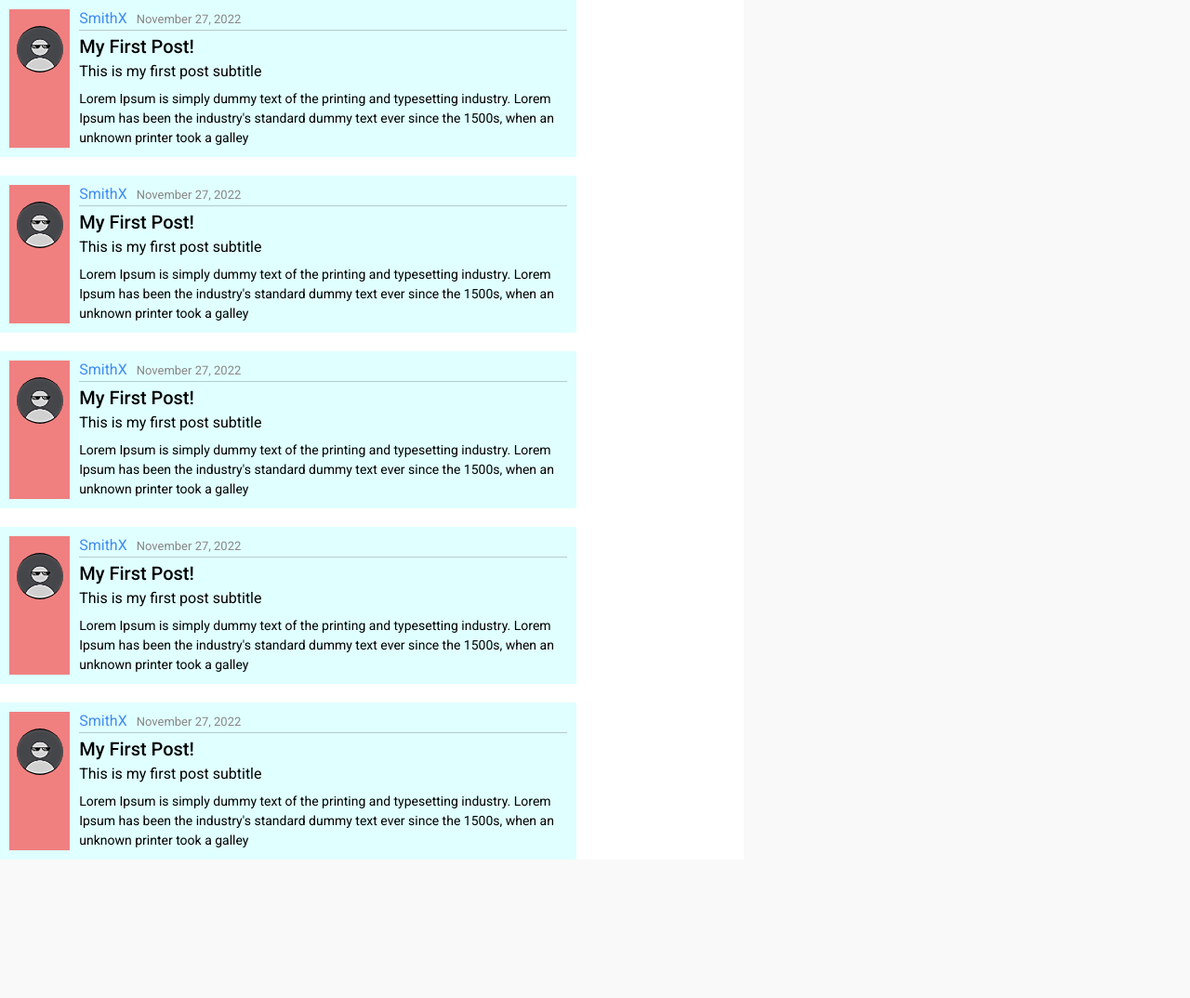
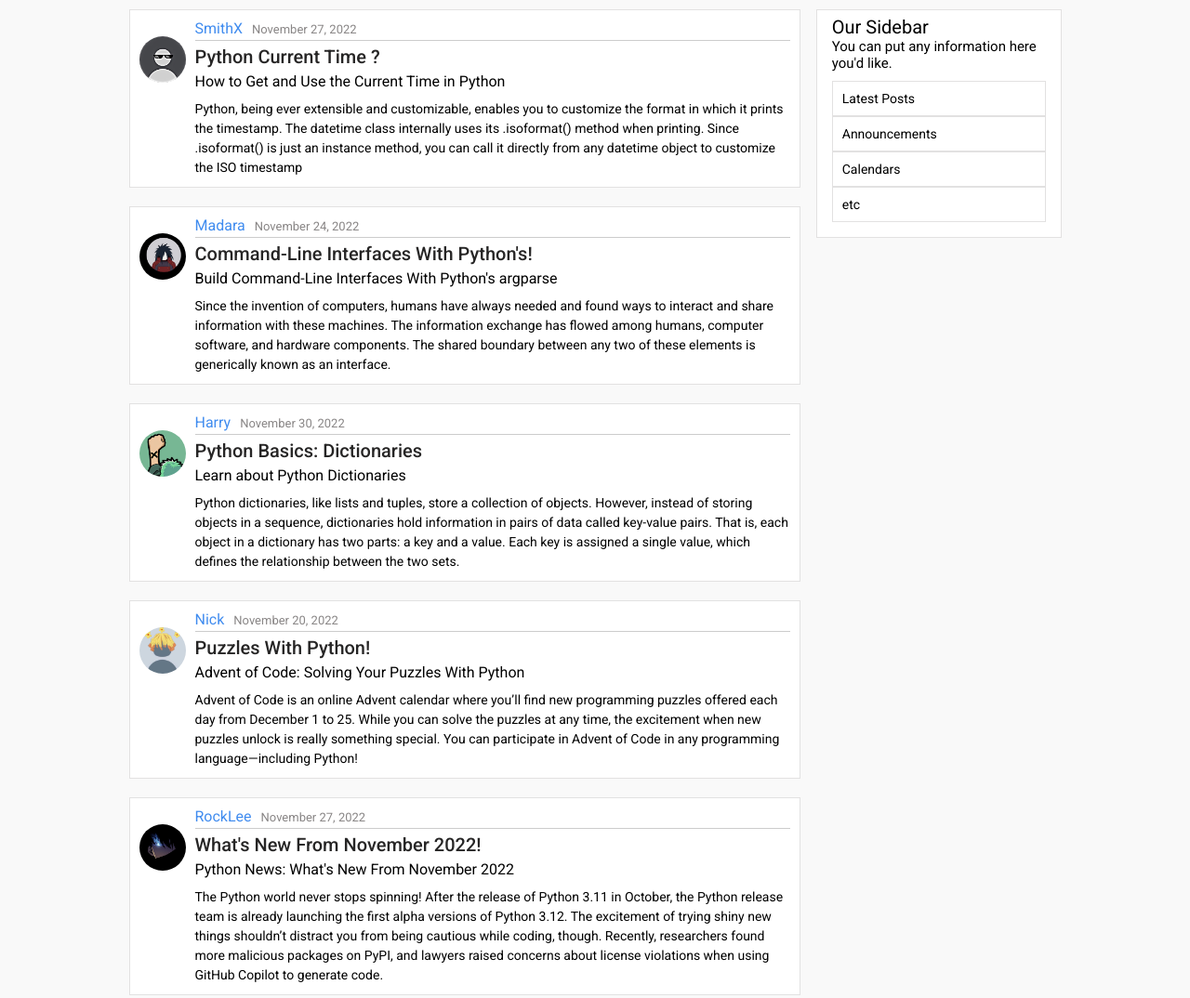
Before and after one commit to sumitgirwal/CodeBeLog-Template, a plain HTML site: page index.html in a window 1280 px wide. Shown: the whole page at 93% size. Drawn offline with Linux system fonts and the light colour scheme.

Commit message:
Added sidebar and container

```diff
--- a/assets/styles/blog.css
+++ b/assets/styles/blog.css
@@ -1,20 +1,23 @@
 .blog-section {
-    width: 800px;
-    background-color: white;
+    width: 740px;
+
 
     display: grid;
     gap: 20px;
 }
 
 .blog {
-    background-color: lightcyan;
-    width: 600px;
+    /* background-color: lightcyan; */
+    background-color: white;
+    width: 700px;
     padding: 10px;
     display: flex;
+
+    border: 1px solid rgba(198, 195, 195, 0.5);
 }
 
 .blog-left {
-    background-color: lightcoral;
+    /* background-color: lightcoral; */
     width: 150px;
     display: flex;
 }
@@ -23,6 +26,8 @@
     width: 50px;
     height: 50px;
     border-radius: 25px;
+    object-fit: cover;
+    object-position: center;
     margin-left: auto;
     margin-right: auto;
     margin-top: 18px;
@@ -62,6 +67,8 @@
 }
 
 .blog-title {
+    color: rgb(38, 37, 37);
+    text-decoration: none;
     font-size: 20px;
     font-weight: 500;
 }
--- a/assets/styles/general.css
+++ b/assets/styles/general.css
@@ -7,3 +7,20 @@ body {
     background-color: #f9f9f9;
     padding-bottom: 200px;
 }
+
+
+main {
+
+    margin-left: auto;
+    margin-right: auto;
+    margin-top: 10px;
+    margin-bottom: 10px;
+    max-width: 1003px;
+
+    display: flex;
+}
+
+p {
+    margin-left: 0;
+    margin-right: 0;
+}
--- a/assets/styles/sidebar.css
+++ b/assets/styles/sidebar.css
@@ -0,0 +1,33 @@
+.sidebar {
+    width: 250px;
+    height: 100%;
+    background-color: white;
+    border: 1px solid rgba(198, 195, 195, 0.5);
+    padding: 6px 6px;
+
+}
+
+.sidebar-title {
+    font-size: 20px;
+    margin-left: 10px;
+    margin-right: 10px;
+}
+
+.sidebar-subtitle {
+    font-size: 15px;
+    margin-left: 10px;
+    margin-right: 10px;
+}
+
+.sidebar-block {
+    font-size: 14px;
+    padding: 10px;
+
+}
+
+.sidebar-block p {
+    margin: 0;
+    padding: 10px;
+    border: 1px solid rgba(198, 195, 195, 0.5);
+
+}
--- a/index.html
+++ b/index.html
@@ -24,105 +24,117 @@
                         <p>November 27, 2022</p>
                     </div>
                     <div class="blog-body">
-                        <div class="blog-title">
-                            My First Post!
-                        </div>
+                        <a href="#" class="blog-title">
+                            Python Current Time ?
+                        </a>
                         <div class="blog-subtitle">
-                            This is my first post subtitle
+                            How to Get and Use the Current Time in Python
                         </div>
                         <div class="blog-description">
-                            Lorem Ipsum is simply dummy text of the printing and typesetting industry. Lorem Ipsum has been the industry's standard dummy text ever since the 1500s, when an unknown printer took a galley
+                            Python, being ever extensible and customizable, enables you to customize the format in which it prints the timestamp. The datetime class internally uses its .isoformat() method when printing. Since .isoformat() is just an instance method, you can call it directly from any datetime object to customize the ISO timestamp
+
                         </div>
                     </div>
                 </div>
             </div>
             <div class="blog">
                 <div class="blog-left">
-                    <img src="assets/images/logo/user1.jpg" alt="User Logo">
+                    <img src="assets/images/logo/user2.jpg" alt="User Logo">
                 </div>
                 <div class="blog-right">
                     <div class="blog-header">
-                        <a href="#">SmithX</a>
-                        <p>November 27, 2022</p>
+                        <a href="#">Madara</a>
+                        <p>November 24, 2022</p>
                     </div>
                     <div class="blog-body">
-                        <div class="blog-title">
-                            My First Post!
-                        </div>
+                        <a href="#" class="blog-title">
+                            Command-Line Interfaces With Python's!
+                        </a>
                         <div class="blog-subtitle">
-                            This is my first post subtitle
+                            Build Command-Line Interfaces With Python's argparse
                         </div>
                         <div class="blog-description">
-                            Lorem Ipsum is simply dummy text of the printing and typesetting industry. Lorem Ipsum has been the industry's standard dummy text ever since the 1500s, when an unknown printer took a galley
+                            Since the invention of computers, humans have always needed and found ways to interact and share information with these machines. The information exchange has flowed among humans, computer software, and hardware components. The shared boundary between any two of these elements is generically known as an interface.
                         </div>
                     </div>
                 </div>
             </div>
             <div class="blog">
                 <div class="blog-left">
-                    <img src="assets/images/logo/user1.jpg" alt="User Logo">
+                    <img src="assets/images/logo/user3.jpg" alt="User Logo">
                 </div>
                 <div class="blog-right">
                     <div class="blog-header">
-                        <a href="#">SmithX</a>
-                        <p>November 27, 2022</p>
+                        <a href="#">Harry</a>
+                        <p>November 30, 2022</p>
                     </div>
                     <div class="blog-body">
-                        <div class="blog-title">
-                            My First Post!
-                        </div>
+                        <a href="#" class="blog-title">
+                            Python Basics: Dictionaries
+                        </a>
                         <div class="blog-subtitle">
-                            This is my first post subtitle
+                            Learn about Python Dictionaries
                         </div>
                         <div class="blog-description">
-                            Lorem Ipsum is simply dummy text of the printing and typesetting industry. Lorem Ipsum has been the industry's standard dummy text ever since the 1500s, when an unknown printer took a galley
+                            Python dictionaries, like lists and tuples, store a collection of objects. However, instead of storing objects in a sequence, dictionaries hold information in pairs of data called key-value pairs. That is, each object in a dictionary has two parts: a key and a value. Each key is assigned a single value, which defines the relationship between the two sets.
                         </div>
                     </div>
                 </div>
             </div>
             <div class="blog">
                 <div class="blog-left">
-                    <img src="assets/images/logo/user1.jpg" alt="User Logo">
+                    <img src="assets/images/logo/user4.jpg" alt="User Logo">
                 </div>
                 <div class="blog-right">
                     <div class="blog-header">
-                        <a href="#">SmithX</a>
-                        <p>November 27, 2022</p>
+                        <a href="#">Nick</a>
+                        <p>November 20, 2022</p>
                     </div>
                     <div class="blog-body">
-                        <div class="blog-title">
-                            My First Post!
-                        </div>
+                        <a href="#" class="blog-title">
+                            Puzzles With Python!
+                        </a>
                         <div class="blog-subtitle">
-                            This is my first post subtitle
+                            Advent of Code: Solving Your Puzzles With Python
                         </div>
                         <div class="blog-description">
-                            Lorem Ipsum is simply dummy text of the printing and typesetting industry. Lorem Ipsum has been the industry's standard dummy text ever since the 1500s, when an unknown printer took a galley
+                            Advent of Code is an online Advent calendar where you’ll find new programming puzzles offered each day from December 1 to 25. While you can solve the puzzles at any time, the excitement when new puzzles unlock is really something special. You can participate in Advent of Code in any programming language—including Python!
                         </div>
                     </div>
                 </div>
             </div>
             <div class="blog">
                 <div class="blog-left">
-                    <img src="assets/images/logo/user1.jpg" alt="User Logo">
+                    <img src="assets/images/logo/user5.jpg" alt="User Logo">
                 </div>
                 <div class="blog-right">
                     <div class="blog-header">
-                        <a href="#">SmithX</a>
+                        <a href="#">RockLee</a>
                         <p>November 27, 2022</p>
                     </div>
                     <div class="blog-body">
-                        <div class="blog-title">
-                            My First Post!
-                        </div>
+                        <a href="#" class="blog-title">
+                            What's New From November 2022!
+                        </a>
                         <div class="blog-subtitle">
-                            This is my first post subtitle
+                            Python News: What's New From November 2022
                         </div>
                         <div class="blog-description">
-                            Lorem Ipsum is simply dummy text of the printing and typesetting industry. Lorem Ipsum has been the industry's standard dummy text ever since the 1500s, when an unknown printer took a galley
+                            The Python world never stops spinning! After the release of Python 3.11 in October, the Python release team is already launching the first alpha versions of Python 3.12. The excitement of trying shiny new things shouldn’t distract you from being cautious while coding, though. Recently, researchers found more malicious packages on PyPI, and lawyers raised concerns about license violations when using GitHub Copilot to generate code.
                         </div>
                     </div>
                 </div>
+            </div>
+        </section>
+
+        <section class="sidebar">
+            <div class="sidebar-title">Our Sidebar</div>
+            <div class="sidebar-subtitle">You can put any information here you'd like.</div>
+            <div class="sidebar-block">
+                <p>Latest Posts</p>
+                <p>Announcements</p>
+                <p>Calendars</p>
+                <p>etc</p>
             </div>
         </section>
     </main>
```
